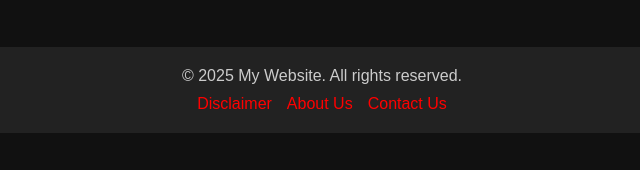
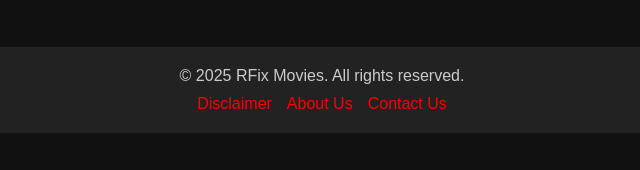
Before and after one commit to xxrob143xx/rfixmovies, a plain HTML site: page my-website/index.html in a window 1280 px wide. Shown: the part 627-797 px from the top of the page, 318-958 px from the left. Drawn offline with Linux system fonts and the light colour scheme; no server answers.

Commit message:
Update index.html

```diff
--- a/my-website/index.html
+++ b/my-website/index.html
@@ -2,7 +2,7 @@
 <head>
   <meta charset="UTF-8" />
   <meta name="viewport" content="width=device-width, initial-scale=1.0"/>
-  <title>My Website</title>
+  <title>Rfix Movies</title>
   <link rel="stylesheet" href="css/home.css">
   <link rel="preload" href="css/home.css" as="style">
   <link rel="preload" href="js/home.js" as="script">
@@ -71,7 +71,7 @@
 
 <footer class="footer">
   <div class="footer-content">
-    <p>&copy; 2025 My Website. All rights reserved.</p>
+    <p>&copy; 2025 RFix Movies. All rights reserved.</p>
     <div class="footer-links">
       <a href="#">Disclaimer</a>
       <a href="#">About Us</a>
```
